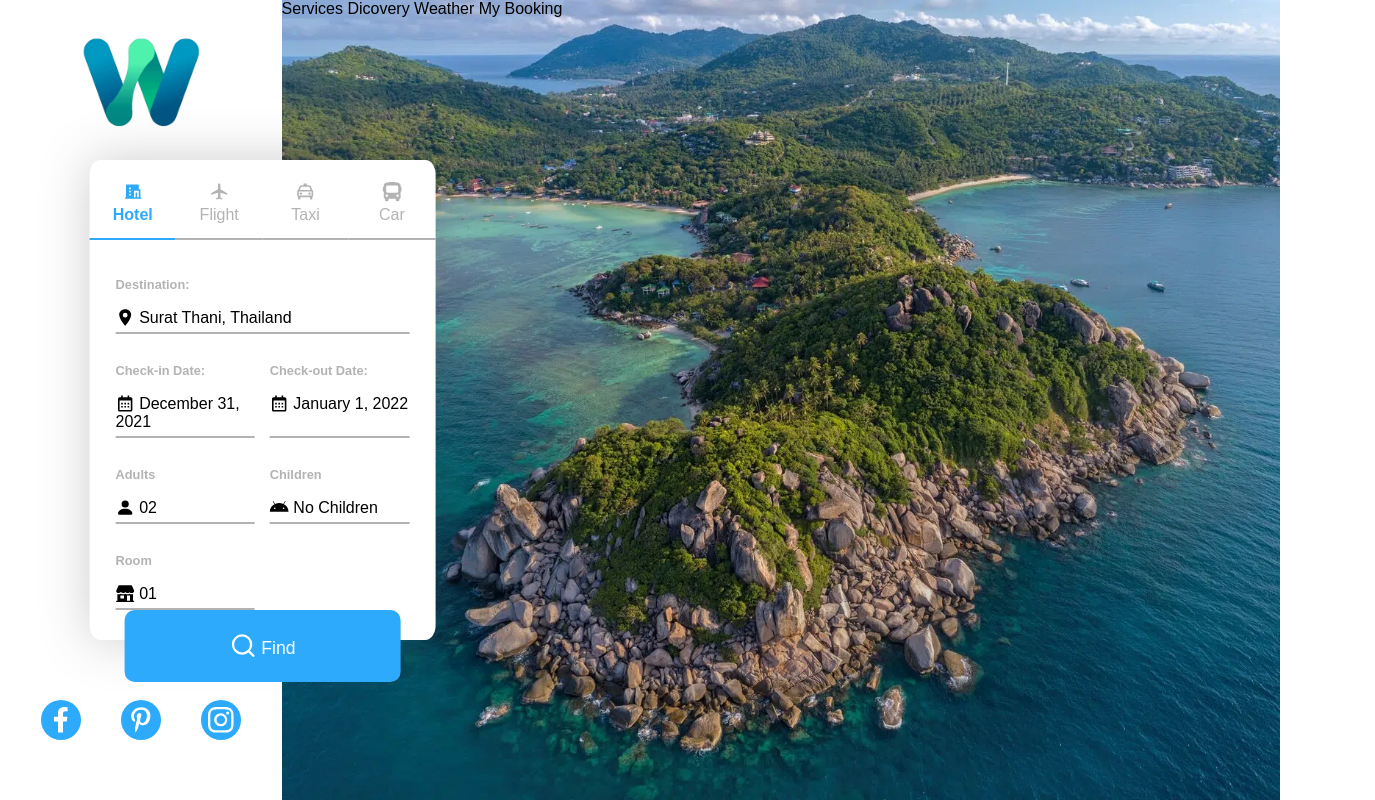
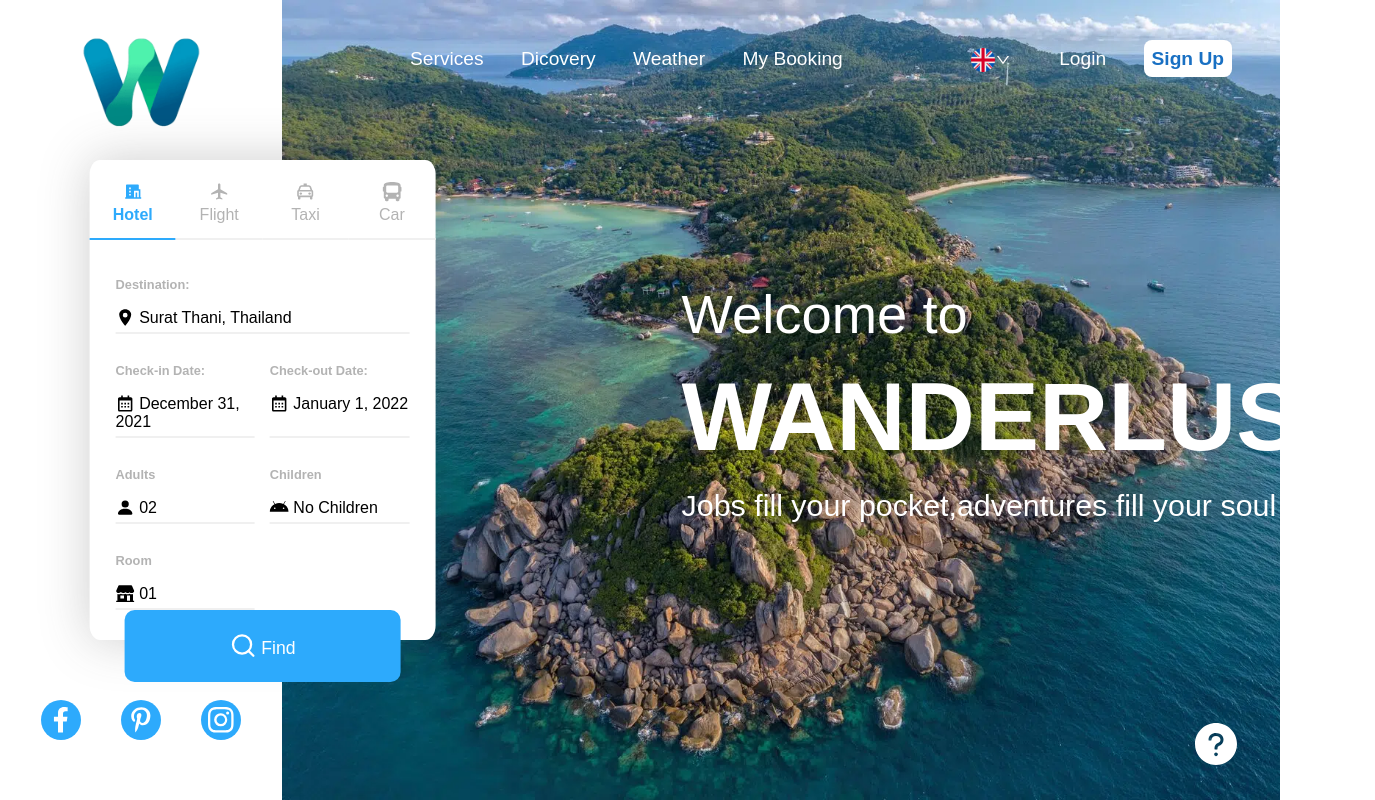
Before and after one commit to CharelMarais/SCSS-Excercise, a website built with Vite: page index.html in a window 1280 px wide. Shown: the whole page, 1375 px wide, since content can reach past the window. Built offline with nearby package versions, Linux system fonts and the light colour scheme.

Commit message:
fix: :sparkles:

```diff
--- a/index.html
+++ b/index.html
@@ -4,7 +4,7 @@
     <meta charset="UTF-8" />
     <link rel="icon" type="image/svg+xml" href="./Images/logo.png" />
     <meta name="viewport" content="width=device-width, initial-scale=1.0" />
-    <title>Vite App</title>
+    <title>Wanderlust</title>
   </head>
   <body>
     <div class="container">
@@ -68,8 +68,46 @@
             <span>Weather</span>
             <span>My Booking</span>
           </div>
-          <div class="flag"></div>
-          <div class="authorization"></div>
+          <div class="flag">
+            <img src="./Images/197374.png" alt="language selector" />
+            <svg
+              stroke="currentColor"
+              fill="currentColor"
+              stroke-width="0"
+              viewBox="0 0 1024 1024"
+              height="1em"
+              width="1em"
+              xmlns="http://www.w3.org/2000/svg"
+            >
+              <path
+                d="M884 256h-75c-5.1 0-9.9 2.5-12.9 6.6L512 654.2 227.9 262.6c-3-4.1-7.8-6.6-12.9-6.6h-75c-6.5 0-10.3 7.4-6.5 12.7l352.6 486.1c12.8 17.6 39 17.6 51.7 0l352.6-486.1c3.9-5.3.1-12.7-6.4-12.7z"
+              ></path>
+            </svg>
+          </div>
+          <div class="authorization">
+            <span>Login</span>
+            <span class="sign-up">Sign Up</span>
+          </div>
+        </div>
+        <div class="wanderlust">
+          <h2>Welcome to</h2>
+          <h1>Wanderlust.</h1>
+          <h3>Jobs fill your pocket,adventures fill your soul</h3>
+        </div>
+        <div class="help">
+          <svg
+            stroke="currentColor"
+            fill="currentColor"
+            stroke-width="0"
+            viewBox="0 0 1024 1024"
+            height="1em"
+            width="1em"
+            xmlns="http://www.w3.org/2000/svg"
+          >
+            <path
+              d="M512 64C264.6 64 64 264.6 64 512s200.6 448 448 448 448-200.6 448-448S759.4 64 512 64zm0 708c-22.1 0-40-17.9-40-40s17.9-40 40-40 40 17.9 40 40-17.9 40-40 40zm62.9-219.5a48.3 48.3 0 0 0-30.9 44.8V620c0 4.4-3.6 8-8 8h-48c-4.4 0-8-3.6-8-8v-21.5c0-23.1 6.7-45.9 19.9-64.9 12.9-18.6 30.9-32.8 52.1-40.9 34-13.1 56-41.6 56-72.7 0-44.1-43.1-80-96-80s-96 35.9-96 80v7.6c0 4.4-3.6 8-8 8h-48c-4.4 0-8-3.6-8-8V420c0-39.3 17.2-76 48.4-103.3C430.4 290.4 470 276 512 276s81.6 14.5 111.6 40.7C654.8 344 672 380.7 672 420c0 57.8-38.1 109.8-97.1 132.5z"
+            ></path>
+          </svg>
         </div>
       </div>
       <div class="pop-up-container">
--- a/styles.scss
+++ b/styles.scss
@@ -1,8 +1,11 @@
 // custom colors
 $primary-background: #fff;
-$primary-color: #000;
+$primary-color: #fff;
+$secondary-color: #000;
 $unselected: #b3b3b3;
+$unselected-border: #f0f0f0;
 $accent-color: #2daafc;
+$accent-text-color: #1970c3;
 
 html {
   body {
@@ -58,18 +61,104 @@ html {
         border-radius: 50%;
         border: none;
         background-color: $accent-color;
-        color: $primary-background;
+        color: $primary-color;
         font-size: 1.6rem;
       }
     }
   }
 
   .right-container {
+    display: flex;
+    flex-direction: column;
     height: 100%;
     width: 78%;
     background-image: url("./Images/CSS-Excercise.webp");
     background-repeat: no-repeat;
     background-size: cover;
+    color: $primary-color;
+
+    .header-nav {
+      display: flex;
+      justify-content: flex-end;
+      width: 100%;
+      font-size: larger;
+
+      & > * {
+        margin-top: 3rem;
+      }
+
+      .links {
+        margin: 3rem auto 0 auto;
+        span {
+          margin: 0 1rem;
+        }
+      }
+
+      .flag {
+        display: flex;
+        align-items: center;
+        padding-right: 2rem;
+        img {
+          width: 1.5rem;
+          height: 1.5rem;
+        }
+        svg {
+          font-size: medium;
+        }
+      }
+
+      .authorization {
+        padding-right: 2rem;
+
+        span {
+          margin: 0 1rem;
+        }
+
+        .sign-up {
+          background-color: $primary-background;
+          color: $accent-text-color;
+          font-weight: bold;
+          padding: 0.5rem;
+          border-radius: 8px;
+        }
+      }
+    }
+
+    .wanderlust {
+      display: flex;
+      flex-direction: column;
+      flex-grow: 1;
+      justify-content: center;
+      margin-left: 25rem;
+
+      h1 {
+        font-size: 6em;
+        text-transform: uppercase;
+        margin: 0%;
+      }
+
+      h2 {
+        font-size: 3.4em;
+        font-weight: 500;
+        margin-bottom: 1rem;
+      }
+
+      h3 {
+        font-size: 1.9em;
+        font-weight: 500;
+        margin-top: 1rem;
+      }
+    }
+
+    .help {
+      margin: auto 3rem 2.5rem auto;
+      height: 2.5rem;
+      width: 2.5rem;
+      color: $primary-color;
+      text-align: center;
+      font-size: 3rem;
+      border-radius: 50%;
+    }
   }
 
   .pop-up-container {
@@ -91,7 +180,7 @@ html {
 
       .selection-item {
         width: 25%;
-        border-bottom: 2px solid $unselected;
+        border-bottom: 2px solid $unselected-border;
         text-align: center;
         color: #b3b3b3;
         padding: 1.4rem;
@@ -125,7 +214,7 @@ html {
       }
 
       .pop-up-input {
-        border-bottom: 2px solid $unselected;
+        border-bottom: 2px solid $unselected-border;
 
         .input-heading {
           color: $unselected;
@@ -157,7 +246,7 @@ html {
         border: none;
         border-radius: 10px;
         background-color: $accent-color;
-        color: $primary-background;
+        color: $primary-color;
         font-size: 1.1rem;
         padding: 1.4rem;
         width: 80%;
```
Also changed, not shown: Images/197374.png (added), Images/Flag-United-Kingdom.webp (deleted).
